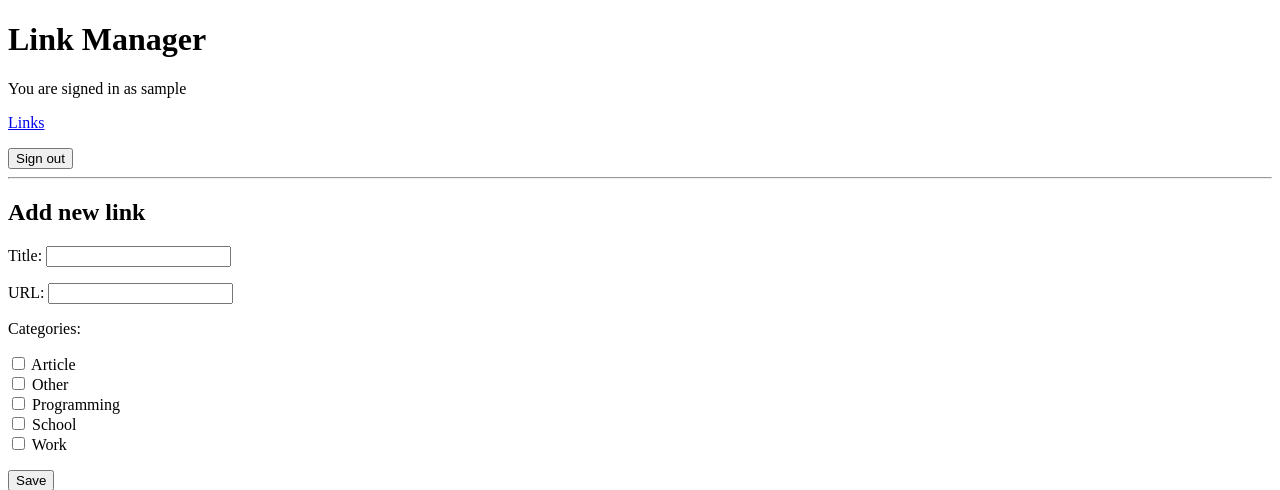
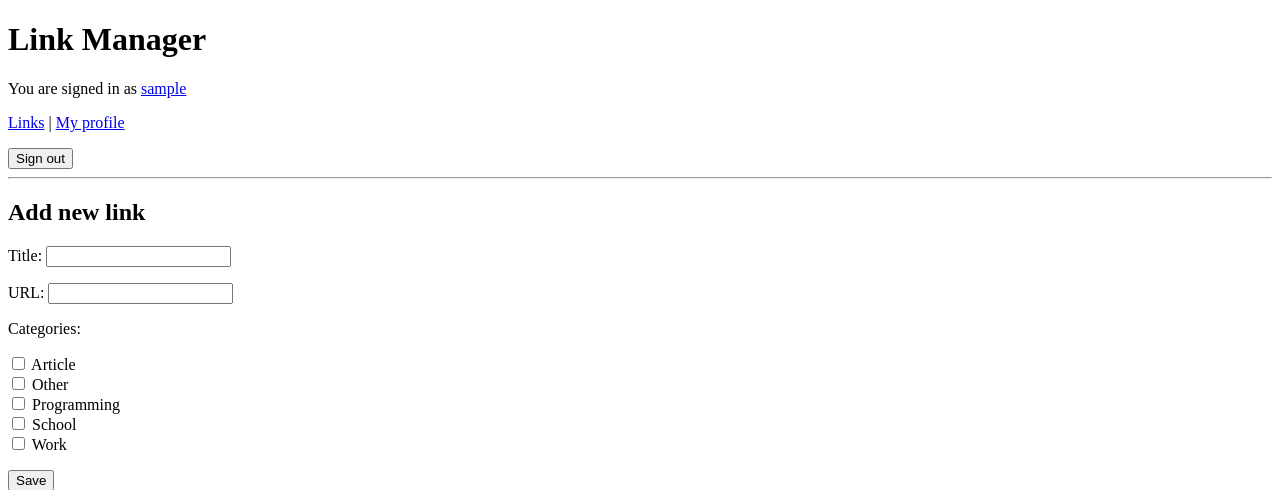
Before and after one commit to saanaol/link-manager, a Flask app: page /links in a window 1280 px wide. Shown: the top 490 px of the page. Run offline with Flask 3, Linux system fonts and the light colour scheme; the visitor is signed in with stand-in values (Sample User, id 1); data comes from the database, SQL or seed files in the repository; data that the repository does not hold is empty.

Commit message:
add profile link

```diff
--- a/templates/layout.html
+++ b/templates/layout.html
@@ -10,10 +10,15 @@
 
     <header>
         {% if session.username %}
-            <p>You are signed in as {{ session.username }}</p>
+            <p>
+                You are signed in as
+                <a href="/user/{{ session.user_id }}">{{ session.username }}</a>
+            </p>
 
             <p>
                 <a href="/links">Links</a>
+                |
+                <a href="/user/{{ session.user_id }}">My profile</a>
             </p>
 
             <form action="/logout" method="post" style="display:inline;">
```
